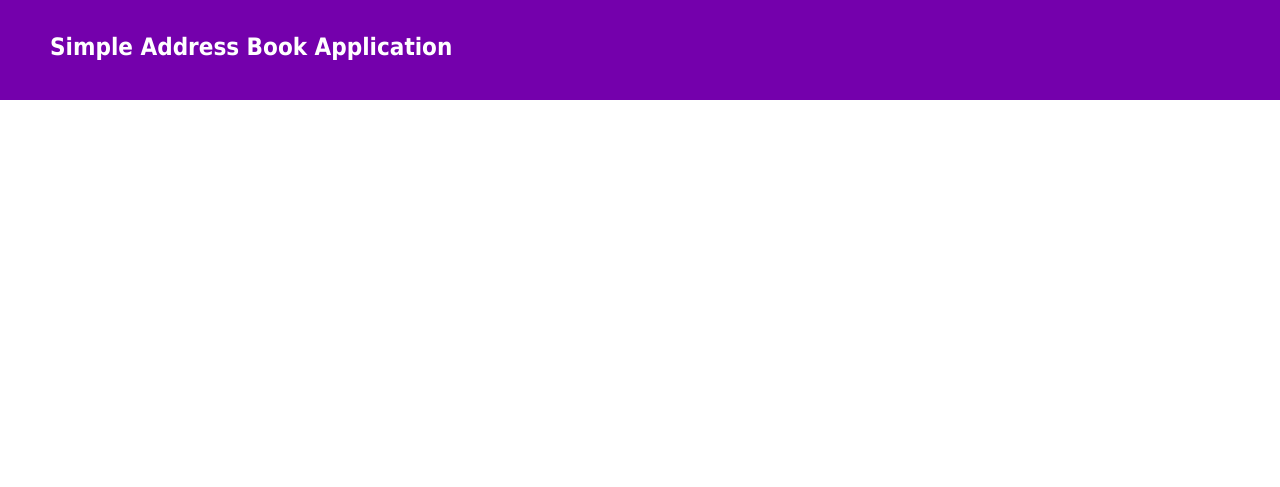
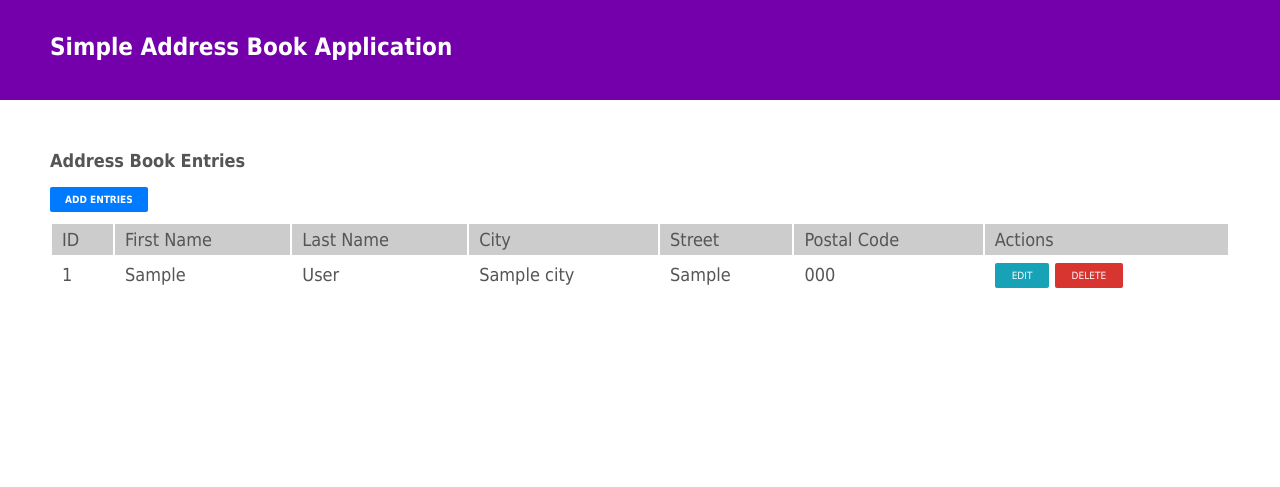
Before and after one commit to sytnei/simple-addressbook, a PHP site: page /simple-addressbook/ in a window 1280 px wide. Shown: the top 487 px of the page. Run offline with PHP 8.4, Linux system fonts and the light colour scheme; tables that the repository leaves empty or names only in its code hold one stand-in row (values such as "Sample post").

Commit message:
add list items

```diff
--- a/assets/css/styles.css
+++ b/assets/css/styles.css
@@ -30,16 +30,69 @@ header h1 {
 }
 
 /********************************************************
+ *********************** buttons ************************
+ ********************************************************/
+
+a.btn {
+	text-decoration: none;
+    text-transform: uppercase;
+    border-radius: 2px;
+    background: #666666;
+    color: #ffffff;
+    font-size: 10px;
+    display: inline-table;
+    padding: 7px 15px;
+}
+
+a.btn.btn--add {
+	background:#007bff;
+	margin-bottom:10px;
+}
+
+a.btn.btn--delete {
+	background:#d83531;
+	padding: 5px 15px;
+}
+
+a.btn.btn--edit {
+	background:#17a2b8;
+	padding: 5px 15px;
+}
+
+/********************************************************
  ********************** sections ************************
  ********************************************************/
 
 section {
 	width: 100%;
-	height:100px;
-	line-height:100px;
-	padding:30px;
 	box-sizing:border-box;
 }
+
+section.list {
+	padding: 35px 50px;
+}
+
+section.list table {
+	width:100%;
+}
+
+section.list table tr th {
+	background: #cccccc;
+	padding:5px 10px;
+	text-align:left;
+	font-weight: 500;
+}
+
+section.list table tr:nth-child(odd) td {
+	background: #eeeeee;
+}
+
+section.list table tr td {
+	padding:5px 10px;
+	text-align:left;
+	font-weight: 100;
+}
+
 
 /********************************************************
  ********************** footer **************************
--- a/config.php
+++ b/config.php
@@ -4,9 +4,9 @@
  *************** Database Configuration ***************
  ******************************************************/
 
- $db_name     = "";
- $db_host     = "";
- $db_user     = "";
+ $db_name     = "simple_addressbook";
+ $db_host     = "localhost";
+ $db_user     = "root";
  $db_password = "";
 
 
@@ -14,4 +14,4 @@
  ***************** Routing Configuration ***************
  ******************************************************/
 
- $base_url     = "http://localhost/simple-addressbook/";
+ $base_url     = "http://localhost/simple-addressbook";
--- a/index.php
+++ b/index.php
@@ -1,17 +1,65 @@
 <?php
-    /*
-	 * Include config file
-	 **/
+
+    /* Include config file */
 	require_once('./config.php');
-    /*
-	 * Include Header of the application
-	 **/
+
+    /* Include init file */
+	require_once('./init.php');
+
+    /* Include Header of the application */
 	require_once('./partials/_header.php');
+
 ?>
+<section class="list">
+
+	<h2>Address Book Entries<h2>
+
+	<a href="<?php echo $base_url?>/add.php" class="btn btn--add">Add Entries</a>
+
+	<?php
+
+		$sql = "SELECT 	addressbook.*, cities.name FROM addressbook LEFT JOIN cities on addressbook.city_id = cities.id ";
+
+		$result = $db->query($sql);
+
+		if ($result->num_rows > 0) { ?>
+
+			<table>
+					<tr>
+						<th>ID</th>
+						<th>First Name</th>
+						<th>Last Name</th>
+						<th>City</th>
+						<th>Street</th>
+						<th>Postal Code</th>
+						<th>Actions</th>
+					</tr>
+				    <?php while($row = $result->fetch_assoc()) {
+				        echo "<tr><td>" . $row["id"]. "</td><td>" .
+				                          $row["first_name"]. "</td><td>" .
+				                          $row["last_name"]. "</td><td>".
+				                          $row["name"]. "</td><td>".
+				                          $row["street"]. "</td><td>".
+				                          $row["zipcode"]. "</td><td>".
+										  "<a href='".$base_url."/edit.php?uid=" . $row["id"]. "' class='btn btn--edit'>Edit</a>
+										   <a href='".$base_url."/delete.php?uid=" . $row["id"]. "' class='btn btn--delete'>Delete</a>
+										   </td></tr>";
+				    } ?>
+				</table>
+
+			<?php
+
+		} else {
+		    echo "<h4>There aren't any entries</h4>";
+		}
+
+		$db->close();
+	?>
+
+</section>
 
 <?php
-    /*
-	 * Include Footer of the application
-	 **/
+
+	/* Include Footer of the application */
 	require_once('./partials/_footer.php');
 ?>
--- /dev/null
+++ b/init.php
@@ -0,0 +1,9 @@
+<?php
+
+	/*init db connection*/
+
+	$db = new mysqli($db_host, $db_user, $db_password, $db_name);
+
+	if ($db->connect_error) {
+	    die("Connection failed: " . $db->connect_error);
+	}
--- a/partials/_header.php
+++ b/partials/_header.php
@@ -3,7 +3,7 @@
 		<head>
 			<meta charset="UTF-8">
 			<title>Simple Address Book Application</title>
-			<link rel="stylesheet" type="text/css" href="<?php echo $base_url;?>assets/css/styles.css">
+			<link rel="stylesheet" type="text/css" href="<?php echo $base_url;?>/assets/css/styles.css">
 		</head>
 
 		<body>
```
